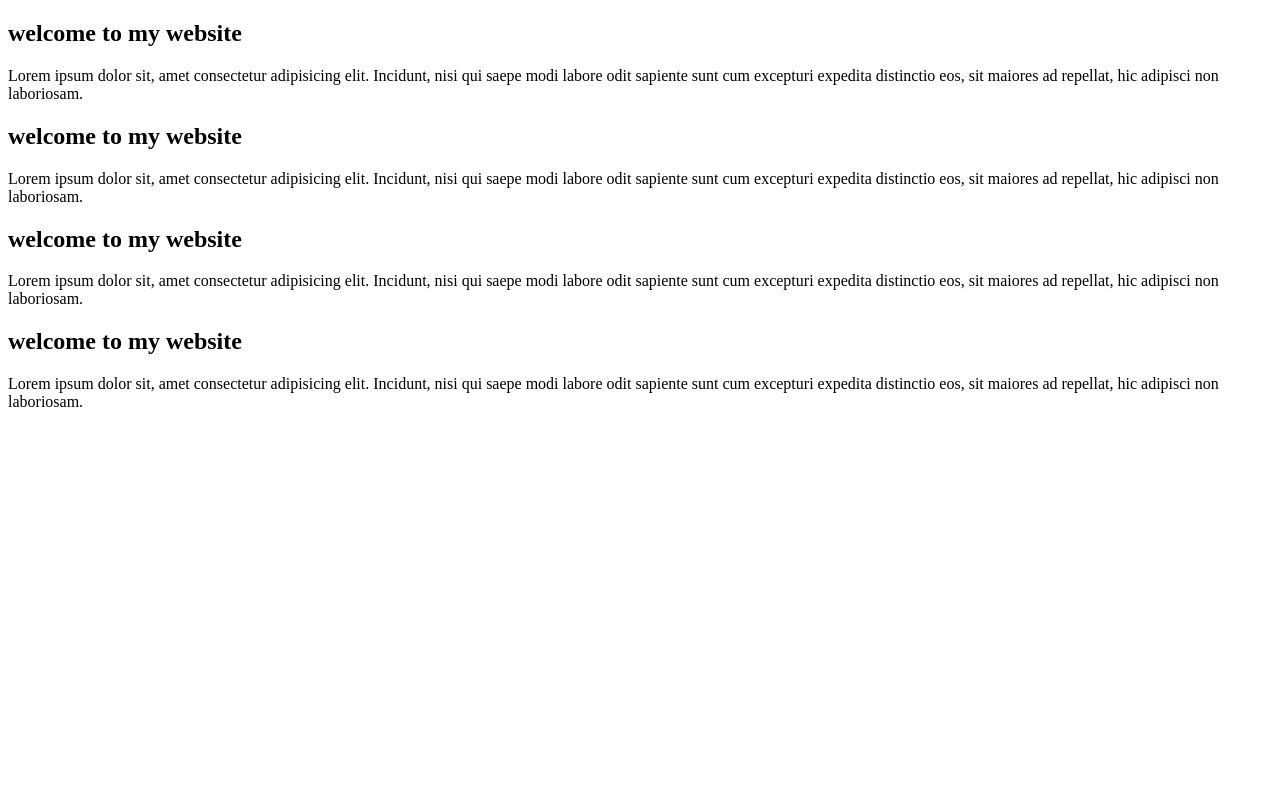
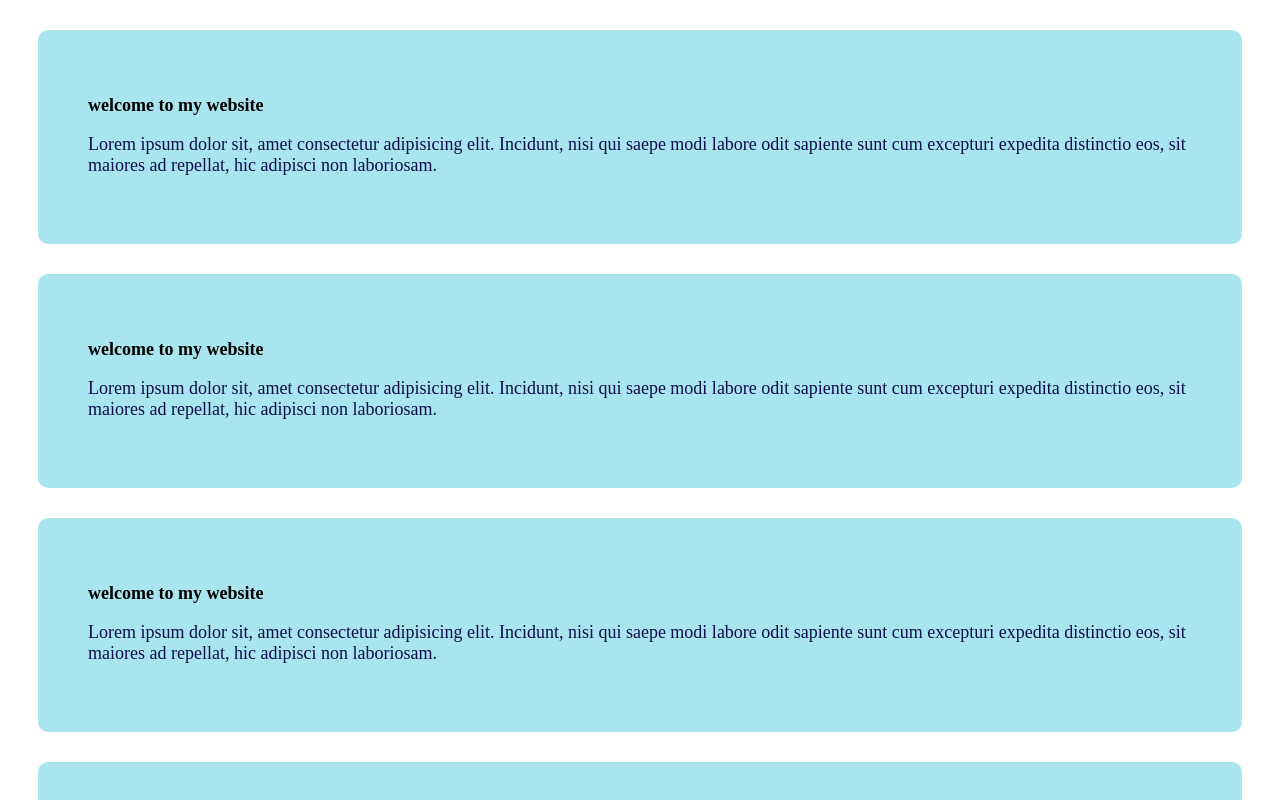
Before and after one commit to MARJUKA-TAHERA/my-second-repo, a plain HTML site: page index.html in a window 1280 px wide. Shown: the top 800 px of the page. Drawn offline with Linux system fonts and the light colour scheme.

Commit message:
second commit

```diff
--- a/index.html
+++ b/index.html
@@ -4,8 +4,10 @@
     <meta charset="UTF-8">
     <meta name="viewport" content="width=device-width, initial-scale=1.0">
     <title>my new website</title>
+    <link rel="stylesheet" href="style.css/blog.css">
 </head>
 <body>
+
     <div>
         <h2>welcome to my website</h2>
         <p>Lorem ipsum dolor sit, amet consectetur adipisicing elit. Incidunt, nisi qui saepe modi labore odit sapiente sunt cum excepturi expedita distinctio eos, sit maiores ad repellat, hic adipisci non laboriosam.</p>
--- a/style.css/blog.css
+++ b/style.css/blog.css
@@ -1,14 +1,14 @@
 div {
-    background-color: yellowgreen ;
-    margin: 10px;
-    padding: 15px;
+    background-color: rgb(169, 229, 238) ;
+    margin: 30px;
+    padding: 50px;
+    border-radius: 10px;
 }
 p{
-    color: blueviolet;
     font-size: large;
-    font-family: 'Courier New', Courier, monospace;
+    color: rgb(14, 14, 75);
 }
+
 h2{
     font-size: large;
-    font-family: 'Courier New', Courier, monospace;
 }
```
